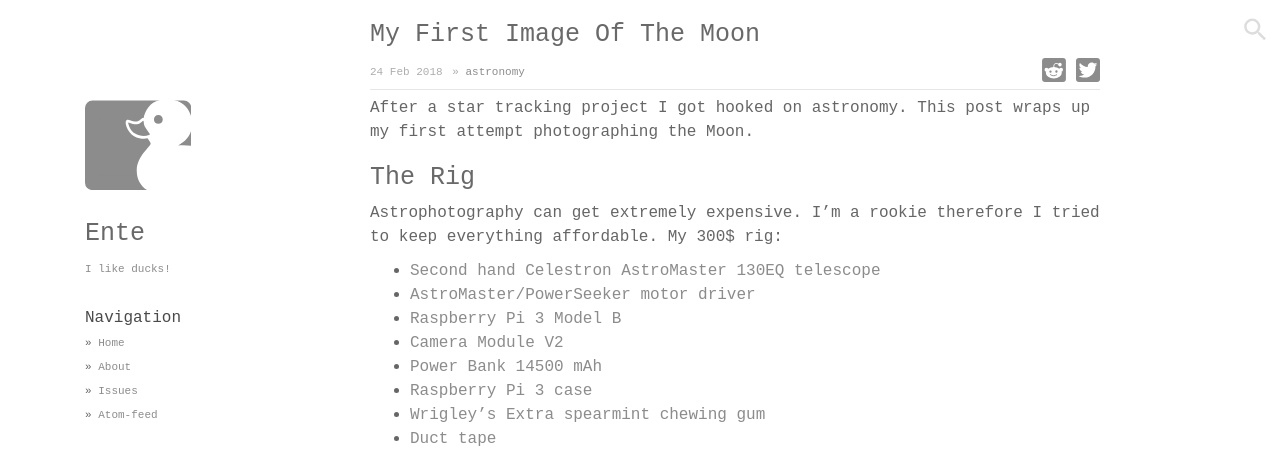
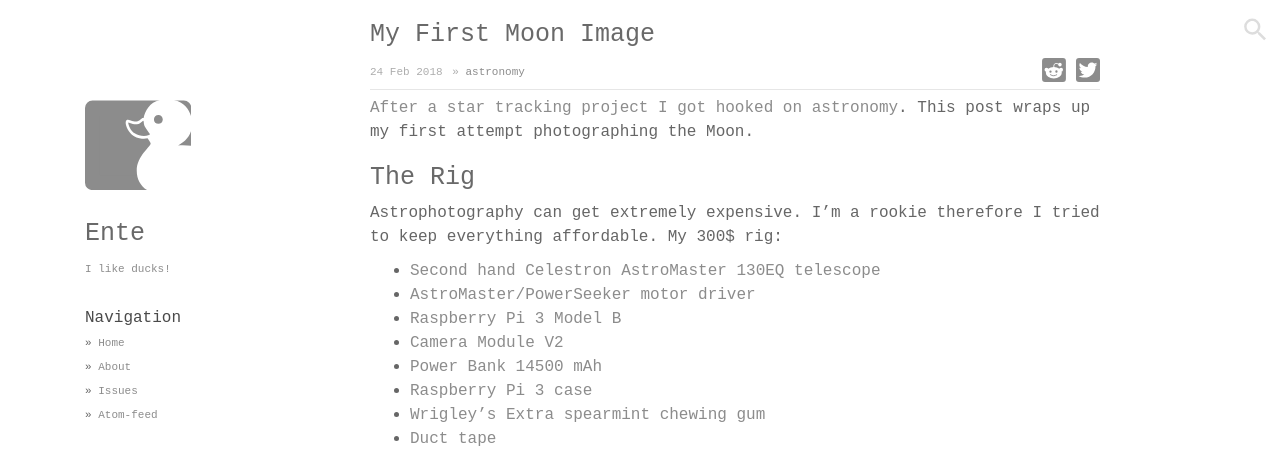
Before and after one commit to Enteee/duckpond.ch, a Jekyll site: the page built from _posts/2018-02-24-my-first-moon-image.md, in a window 1280 px wide and 900 px high, cut to the strip 0-456 px from the top of the window. Built offline with Jekyll 4.4.1, drawn with Linux system fonts in a browser that asks for light colours; comment, search, counter and statistics services are not loaded; part of the change alters nothing that is shown.

Commit message:
add startracking, rename post

```diff
--- a/_posts/2018-02-24-my-first-image-of-the-moon.md
+++ b/_posts/2018-02-24-my-first-moon-image.md
@@ -4,7 +4,7 @@ categories: [astronomy]
 keywords: [moon, astrophotography]
 ---
 
-After a star tracking project I got hooked on astronomy. This post wraps up my first attempt photographing the Moon.
+[After a star tracking project I got hooked on astronomy](/static/posts/my-first-moon-image/startracking.png). This post wraps up my first attempt photographing the Moon.
 
 # The Rig
 
@@ -21,19 +21,19 @@ Astrophotography can get extremely expensive. I'm a rookie therefore I tried to
 
 {%
   responsive_image
-  path: static/posts/first-steps-on-the-moon/astro-pi.jpg
+  path: static/posts/my-first-moon-image/astro-pi.jpg
   caption: 'The Raspberry Pi 3 connected to the camera'
 %}
 
 {%
   responsive_image
-  path: static/posts/first-steps-on-the-moon/extra-picam.jpg
+  path: static/posts/my-first-moon-image/extra-picam.jpg
   caption: 'An "extra" universal T-Adapter'
 %}
 
 {%
   responsive_image
-  path: static/posts/first-steps-on-the-moon/rig-outside.jpg
+  path: static/posts/my-first-moon-image/rig-outside.jpg
   caption: 'The rig assembled and ready'
 %}
 
@@ -43,7 +43,7 @@ Astrophotography can get extremely expensive. I'm a rookie therefore I tried to
 
 {%
   responsive_image
-  path: static/posts/first-steps-on-the-moon/blue-moon.jpg
+  path: static/posts/my-first-moon-image/blue-moon.jpg
   caption: 'A Blue Moon has nothing to do with the color'
 %}
 
@@ -66,7 +66,7 @@ I choose to use BMP encoding for the images. Simply because I thought a bitmap i
 
 {%
   responsive_image
-  path: static/posts/first-steps-on-the-moon/moon1517436473.bmp
+  path: static/posts/my-first-moon-image/moon1517436473.bmp
   caption: 'moon1517436473.bmp: The first image'
 %}
 
@@ -78,13 +78,13 @@ First I manually removed distorted and extremely blurry images. Leaving me with
 
 {%
   responsive_image
-  path: static/posts/first-steps-on-the-moon/hugin.png
+  path: static/posts/my-first-moon-image/hugin.png
   caption: 'Assembling the Moon in hugin'
 %}
 
 {%
   responsive_image
-  path: static/posts/first-steps-on-the-moon/panorama-unprocessed.png
+  path: static/posts/my-first-moon-image/panorama-unprocessed.png
   caption: 'The unprocessed panorama'
 %}
 
@@ -105,7 +105,7 @@ The result is still red and blurry. This is why I then applied the following tra
 
 {%
   responsive_image
-  path: static/posts/first-steps-on-the-moon/panorama-processed.png
+  path: static/posts/my-first-moon-image/panorama-processed.png
   caption: 'The processed image'
 %}
 
```
Also changed, not shown: static/posts/my-first-moon-image/astro-pi.jpg (renamed from static/posts/first-steps-on-the-moon/astro-pi.jpg), static/posts/my-first-moon-image/blue-moon.jpg (renamed from static/posts/first-steps-on-the-moon/blue-moon.jpg), static/posts/my-first-moon-image/extra-picam.jpg (renamed from static/posts/first-steps-on-the-moon/extra-picam.jpg), static/posts/my-first-moon-image/hugin.png (renamed from static/posts/first-steps-on-the-moon/hugin.png), static/posts/my-first-moon-image/rig-outside.jpg (renamed from static/posts/first-steps-on-the-moon/rig-outside.jpg), static/posts/my-first-moon-image/startracking.png (added), 3 other files.
